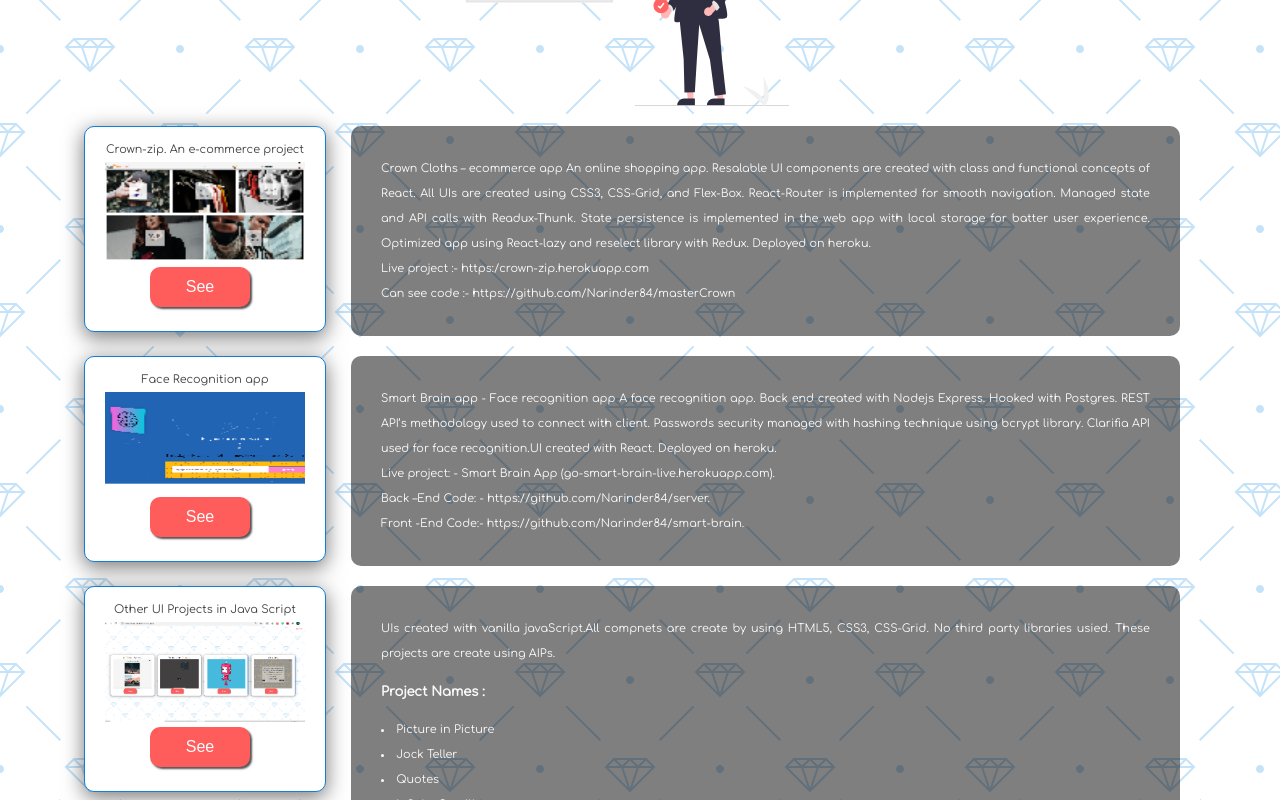
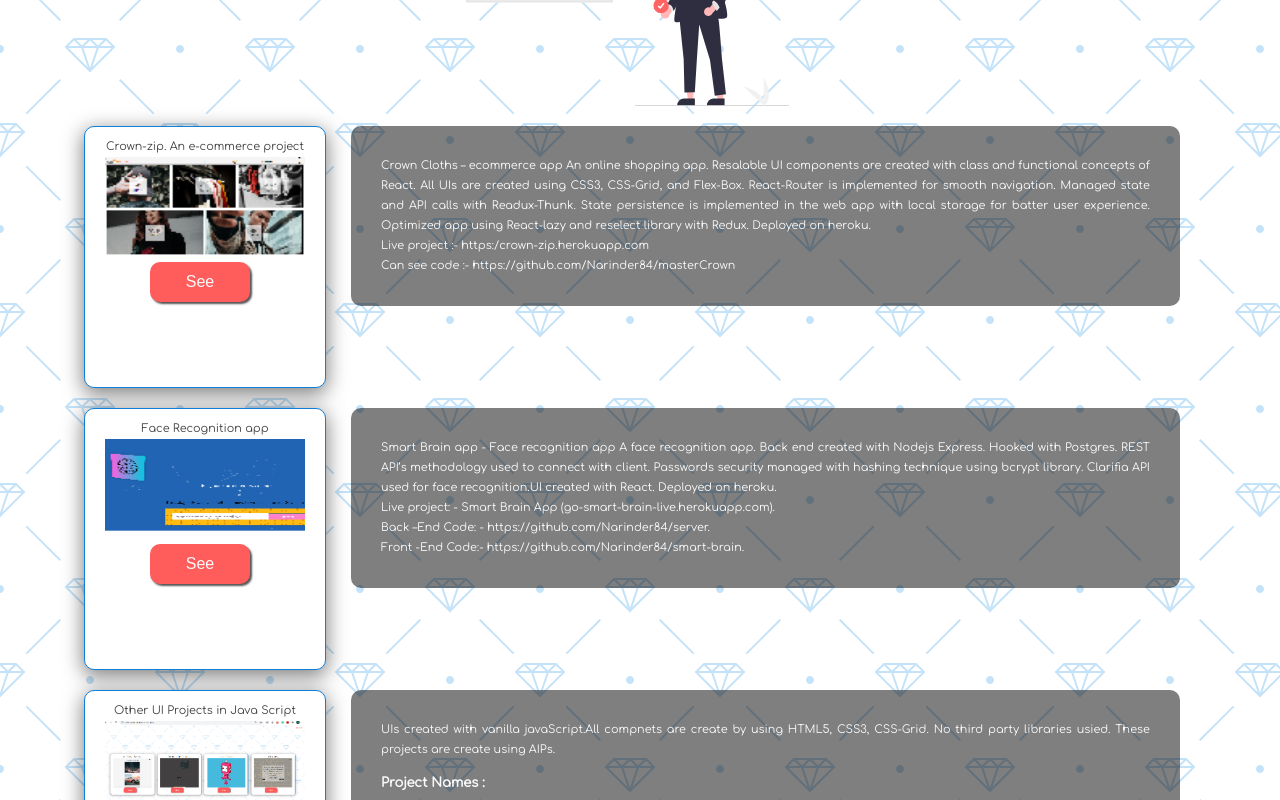
Before and after one commit to Narinder84/dream-projects, a React (Create React App) app: page / in a window 1280 px wide. Shown: the part 2740-3540 px from the top of the page. Built offline with nearby package versions, Linux system fonts and the light colour scheme.

Commit message:
let see let see now

```diff
--- a/src/components/darkLightMode/darkLight.style.css
+++ b/src/components/darkLightMode/darkLight.style.css
@@ -102,7 +102,7 @@ h2 {
 	padding: 10px 20px;
 	margin-right: 25px;
 	width: auto;
-	height: 23vh;
+	height: 30vh;
 	background: var(--background);
 	box-shadow: var(--box-shadow);
 }
@@ -174,7 +174,7 @@ button:hover:not(.outline) {
 
 p {
 	margin: 0;
-	line-height: 25px;
+	line-height: 20px;
 	font-size: 0.7rem;
 }
 .theme-switch-wrapper {
```
